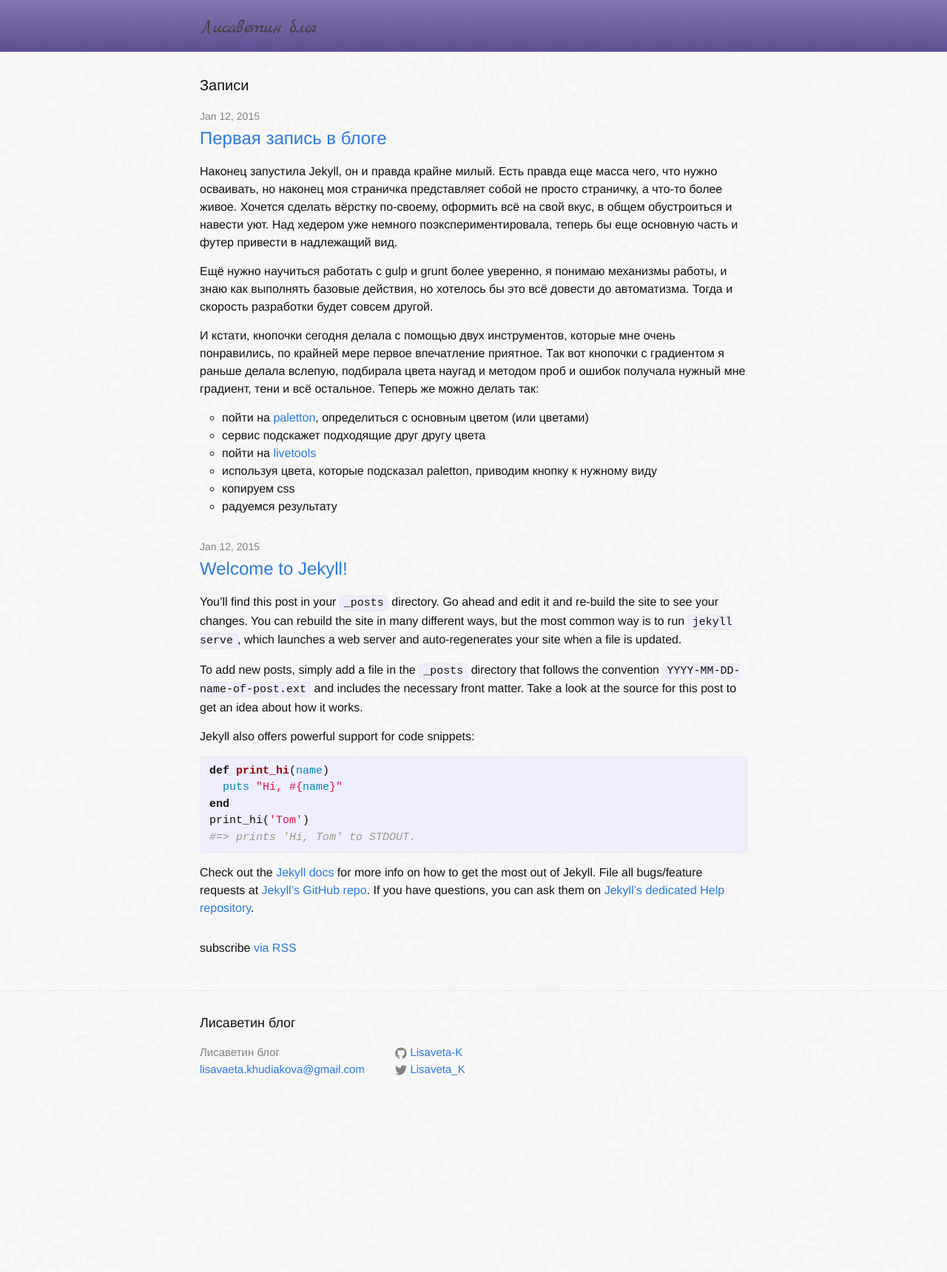
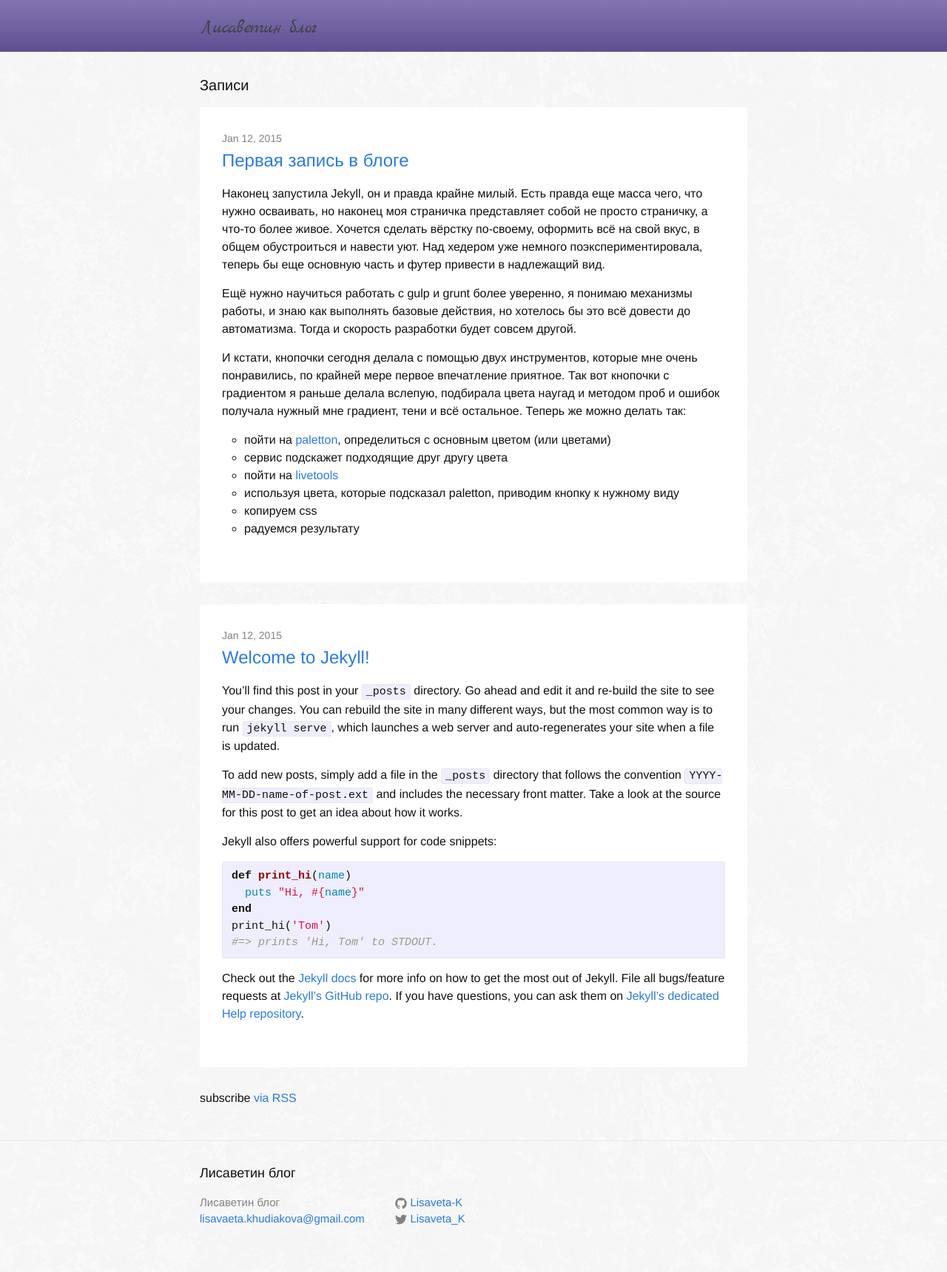
Before and after one commit to Lisaveta-K/lisaveta-k.github.io, a Jekyll site: the page built from index.html, in a window 1280 px wide. Shown: the whole page at 74% size. Built offline with Jekyll 4.4.1, drawn with Linux system fonts in a browser that asks for light colours; before the commit the page ends 1517 px from its top, so only the background shows below that.

Commit message:
blog-note background

```diff
--- a/_sass/_layout.scss
+++ b/_sass/_layout.scss
@@ -260,6 +260,8 @@
     list-style: none;
 
     > li {
+        padding: 30px;
+        background-color: #fff;
         margin-bottom: $spacing-unit;
     }
 }
```
